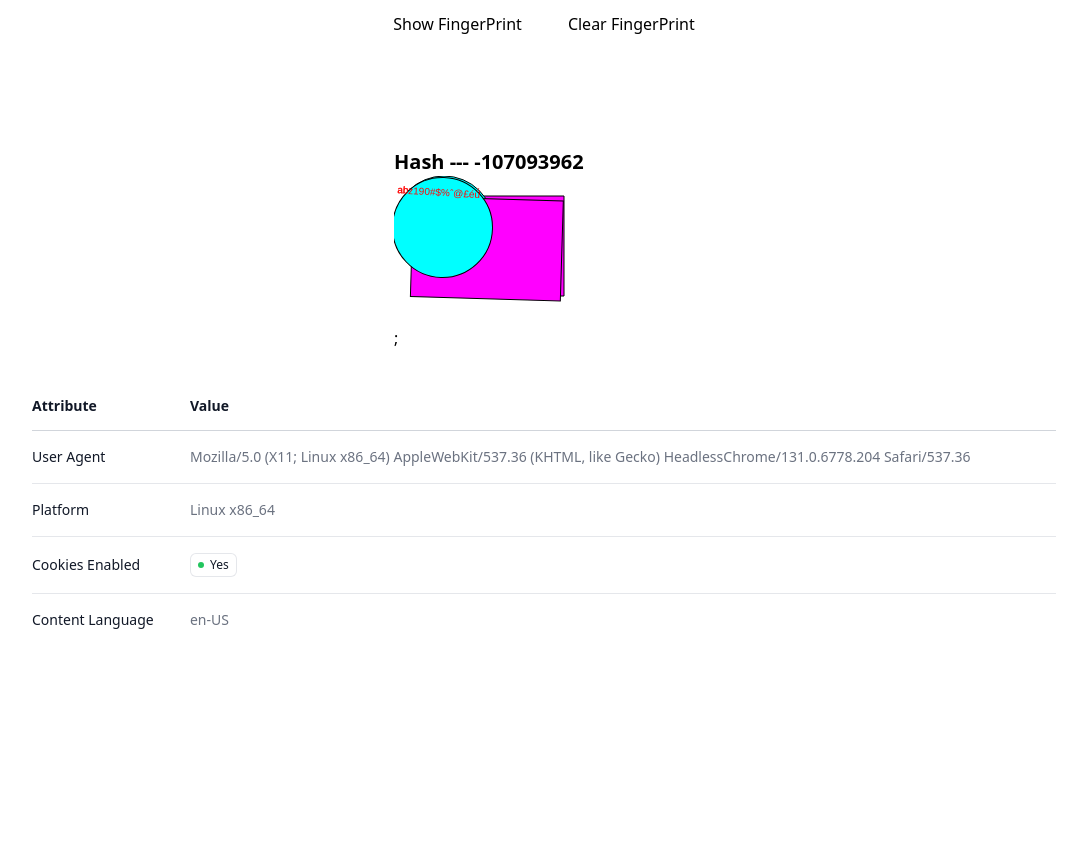
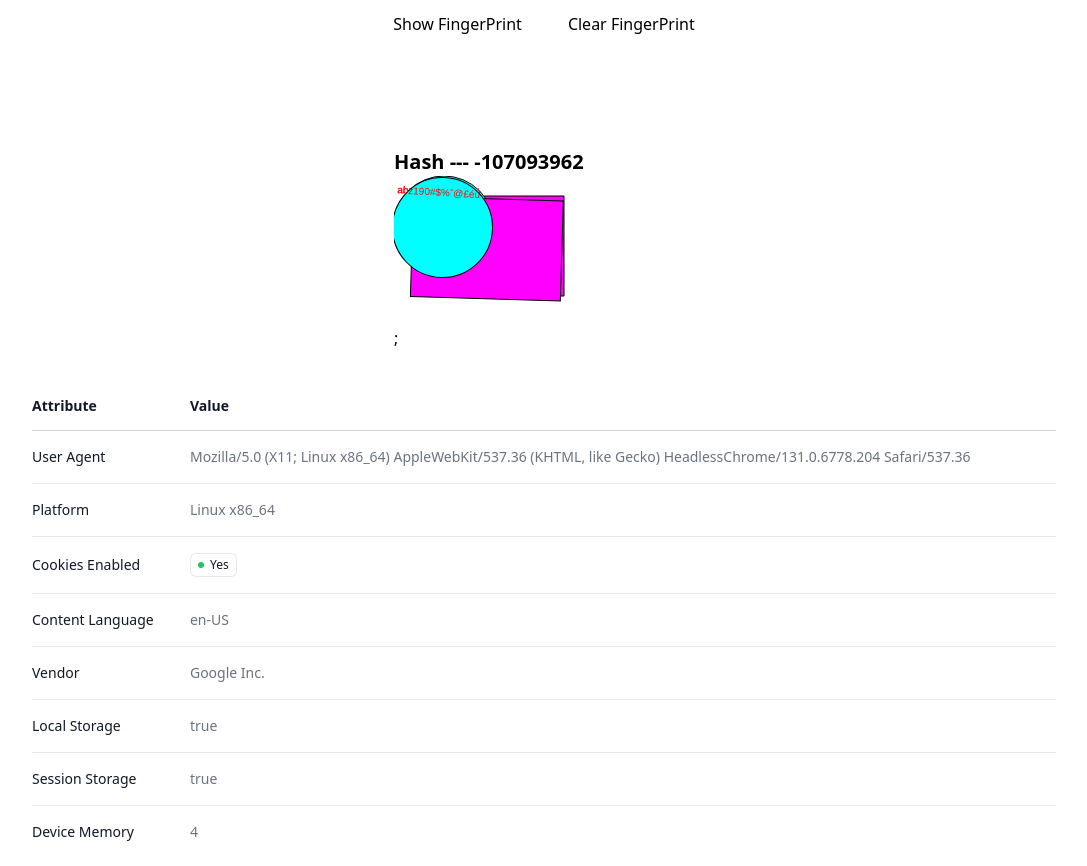
Before and after one commit to boybenson/finger-print, a React (Vite) app: page / in a window 1280 px wide. Both pictures are taken after a click on the button "Show FingerPrint". Shown: the whole page, without its empty margins (96-1183 px from the left). Before the commit the page ends 800 px from the top, so only its background shows below. Built offline with nearby package versions, Linux system fonts and the light colour scheme.

Commit message:
feat: changes

```diff
--- a/src/Table.tsx
+++ b/src/Table.tsx
@@ -1,4 +1,6 @@
 export default function Table() {
+  const nav: any = navigator;
+  console.log(nav.deviceMemory);
   return (
     <div className="px-4 sm:px-6 lg:px-8">
       <div className="mt-8 flow-root">
@@ -76,6 +78,38 @@ export default function Table() {
                     {navigator.language}
                   </td>
                 </tr>
+                <tr>
+                  <td className="whitespace-nowrap py-4 pl-4 pr-3 text-sm font-medium text-gray-900 sm:pl-0">
+                    Vendor
+                  </td>
+                  <td className="whitespace-nowrap px-3 py-4 text-sm text-gray-500">
+                    {navigator.vendor}
+                  </td>
+                </tr>
+                <tr>
+                  <td className="whitespace-nowrap py-4 pl-4 pr-3 text-sm font-medium text-gray-900 sm:pl-0">
+                    Local Storage
+                  </td>
+                  <td className="whitespace-nowrap px-3 py-4 text-sm text-gray-500">
+                    true
+                  </td>
+                </tr>
+                <tr>
+                  <td className="whitespace-nowrap py-4 pl-4 pr-3 text-sm font-medium text-gray-900 sm:pl-0">
+                    Session Storage
+                  </td>
+                  <td className="whitespace-nowrap px-3 py-4 text-sm text-gray-500">
+                    true
+                  </td>
+                </tr>
+                <tr>
+                  <td className="whitespace-nowrap py-4 pl-4 pr-3 text-sm font-medium text-gray-900 sm:pl-0">
+                    Device Memory
+                  </td>
+                  <td className="whitespace-nowrap px-3 py-4 text-sm text-gray-500">
+                    {nav.deviceMemory}
+                  </td>
+                </tr>
               </tbody>
             </table>
           </div>
```
